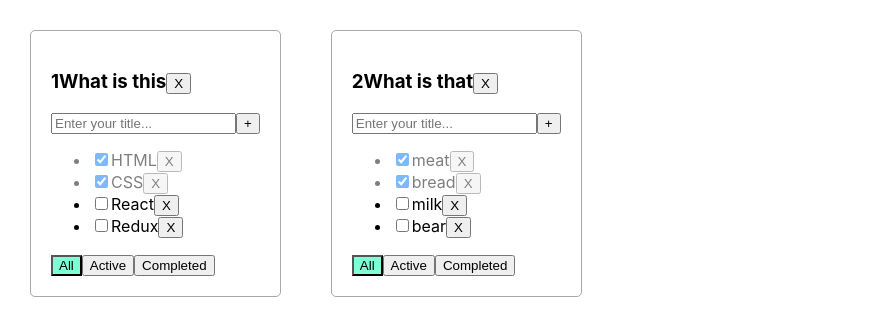
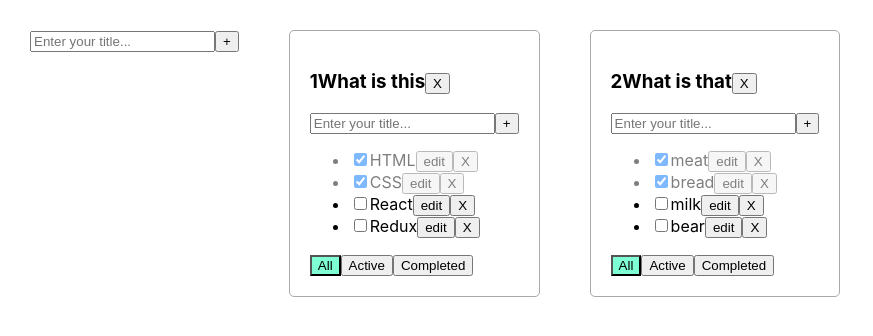
Before and after one commit to PavelDermichev1998/todolist-ts-47-main, a React (Create React App) app: page / in a window 1280 px wide. Shown: the top 336 px of the page, without its empty margins (0-873 px from the left). Built offline with nearby package versions, Linux system fonts and the light colour scheme.

Commit message:
add edit rendering

```diff
--- a/src/AddItemForm.tsx
+++ b/src/AddItemForm.tsx
@@ -9,7 +9,7 @@ export const AddItemForm = (props: AddItemFormPropsType) => {
     const errorInputStyle = {border: '2ps solid red', outline: 'none'}
     const [title, setTitle] = useState<string>('')
     const [error, setError] = useState<boolean>(false)
-    const onChangeHandler = (e: ChangeEvent<HTMLInputElement>) => {
+    const changeTitle = (e: ChangeEvent<HTMLInputElement>) => {
         setError(false)
         setTitle(e.currentTarget.value)
     }
@@ -34,7 +34,7 @@ export const AddItemForm = (props: AddItemFormPropsType) => {
             <input
                 style={error ? errorInputStyle : undefined}
                 value={title}
-                onChange={onChangeHandler}
+                onChange={changeTitle}
                 onKeyPress={onKeyPressHandler}
                 placeholder='Enter your title...'
             />
--- a/src/App.tsx
+++ b/src/App.tsx
@@ -2,6 +2,7 @@ import React, {useState} from 'react';
 import './App.css';
 import Todolist from "./Todolist";
 import {v1} from "uuid";
+import {AddItemForm} from "./AddItemForm";
 
 export type TaskType = {
     id: string
@@ -74,8 +75,16 @@ function App() {
         setTasks({...tasks, [todoListID]: tasks[todoListID].map(t => t.id === taskID ? {...t, isDone} : t)
         })
     };
+    const changeTaskTitle = (taskID: string, title: string, todoListID: string) => {
+          setTasks({...tasks,
+              [todoListID]: tasks[todoListID].map(t => t.id === taskID ? {...t, title} : t)
+        })
+    };
     const changeFilter = (filter: FilterValuesType, todoListID: string) => {
         setTodoLists(todoLists.map(tl => tl.id === todoListID ? {...tl, filter} : tl))
+    }
+    const changeTodoListTitle = (title: string, todoListID: string) => {
+        setTodoLists(todoLists.map(tl => tl.id === todoListID ? {...tl, title} : tl))
     }
     const removeTodoList = (todoListID: string) => {
         setTodoLists(todoLists.filter(tl => tl.id !== todoListID))
@@ -115,12 +124,14 @@ function App() {
                 addTask={addTask}
                 changeTaskStatus={changeTaskStatus}
                 removeTodoList={removeTodoList}
+                changeTaskTitle={changeTaskTitle}
             />
         )
     })
 
     return (
         <div className="App">
+            <AddItemForm addItem={addTodoList}/>
             {todoListComponents}
         </div>
     );
--- /dev/null
+++ b/src/EditableSpan.tsx
@@ -0,0 +1,35 @@
+import React, {ChangeEvent, KeyboardEvent, useState} from 'react';
+
+type EditableSpanPropsType = {
+    title: string
+    setNewTitle: (title: string) => void
+}
+
+export const EditableSpan = (props: EditableSpanPropsType) => {
+    const [editMode, setEditMode] = useState<boolean>(false)
+    const [title, setTitle] = useState<string>(props.title)
+    const onEditMode = () => setEditMode(true)
+    const offEditMode = () => {
+        setEditMode(false)
+        props.setNewTitle(title)
+    }
+    const changeTitle = (e: ChangeEvent<HTMLInputElement>) => {
+        setTitle(e.currentTarget.value)
+    }
+
+    return (
+        editMode
+            ? <input
+                value={title}
+                autoFocus={true}
+                onBlur={offEditMode}
+                onChange={changeTitle}
+            />
+            : <span
+                onDoubleClick={onEditMode}>
+                {props.title}
+                <button onClick={onEditMode}>edit</button>
+            </span>
+
+    )
+}
--- a/src/Todolist.tsx
+++ b/src/Todolist.tsx
@@ -1,6 +1,7 @@
 import React, {ChangeEvent, KeyboardEvent, useState} from 'react';
 import {FilterValuesType, TaskType} from "./App";
 import {AddItemForm} from "./AddItemForm";
+import {EditableSpan} from "./EditableSpan";
 
 
 type TodoListPropsType = {
@@ -13,6 +14,7 @@ type TodoListPropsType = {
     addTask: (title: string, todoListID: string) => void
     changeTaskStatus: (taskID: string, isDone: boolean, todoListID: string) => void
     removeTodoList: (todoListID: string) => void
+    changeTaskTitle: (taskID: string, title: string, todoListID: string) => void
 }
 
 
@@ -20,7 +22,9 @@ const Todolist = (props: TodoListPropsType) => {
 
     const tasksJSXElements = props.tasks.map(task => {
         const removeTask = () => props.removeTask(task.id, props.id)
-        const changeStatus = (e: ChangeEvent<HTMLInputElement>) => props.changeTaskStatus(task.id, e.currentTarget.checked, props.id)
+        const changeStatus =
+            (e: ChangeEvent<HTMLInputElement>) => props.changeTaskStatus(task.id, e.currentTarget.checked, props.id)
+        const changeTitle = (title: string) => props.changeTaskTitle(task.id, title, props.id)
         return (
             <li
                 className={task.isDone ? 'is-done' : ''}
@@ -29,13 +33,13 @@ const Todolist = (props: TodoListPropsType) => {
                     onChange={changeStatus}
                     type="checkbox"
                     checked={task.isDone}/>
-                <span>{task.title}</span>
+                <EditableSpan title={task.title} setNewTitle={changeTitle}/>
                 <button onClick={removeTask}>X</button>
             </li>
-        )
+        );
     });
     const addTask = (title: string) => {
-            props.addTask(title, props.id)
+        props.addTask(title, props.id)
     }
 
     const onAllClickHandler = () => props.changeFilter('all', props.id)
```
